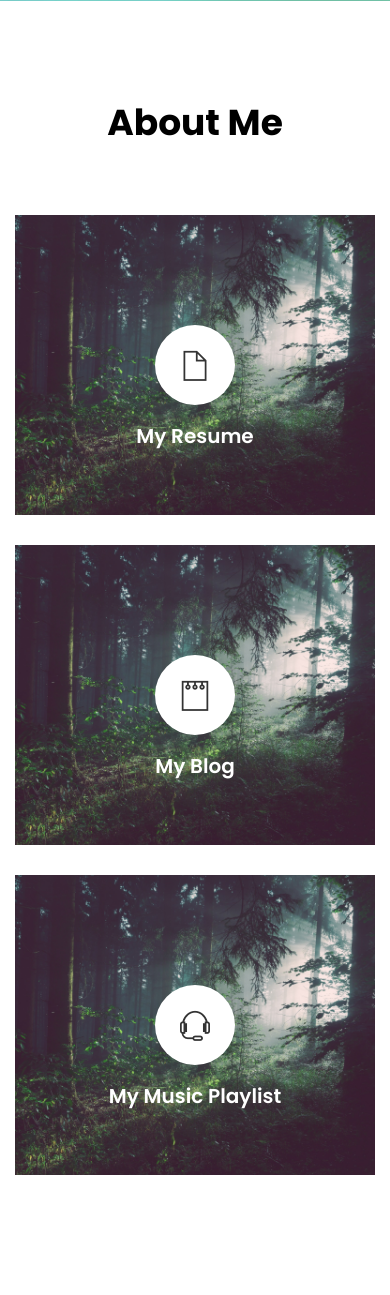
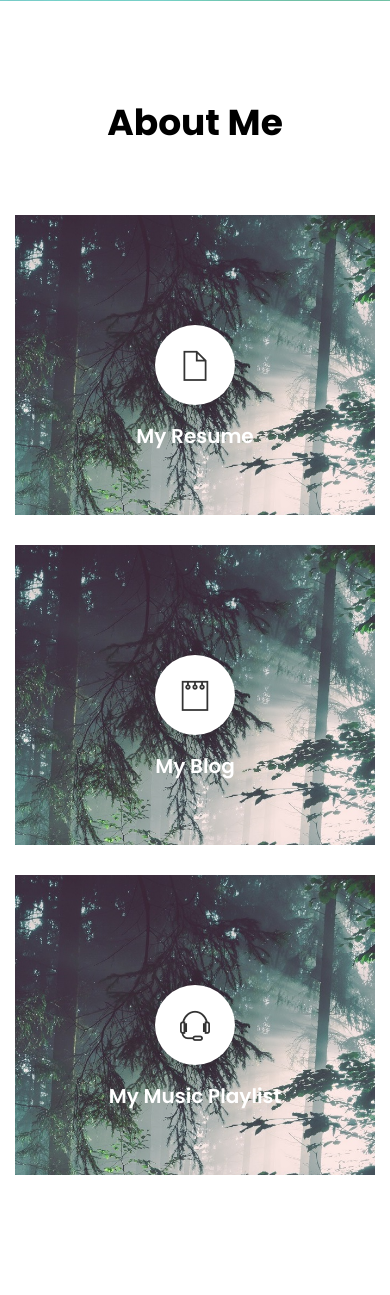
Before and after one commit to zhao-xuan/MyHomepage, a Flask app: page / in a window 390 px wide. Shown: the part 1895-3190 px from the top of the page. Run offline with Flask 2, Linux system fonts and the light colour scheme; some libraries are stand-ins or nearby versions.

Commit message:
about me bg

```diff
--- a/static/css/homepage.css
+++ b/static/css/homepage.css
@@ -743,6 +743,9 @@ ul, ol {
 
   .intro-content h3 {
     font-size: 14px; }
+  .bg-1 {
+    background-image: url(../img/aboutmebgmobile.jpg);
+  }
 
   }
 
```
